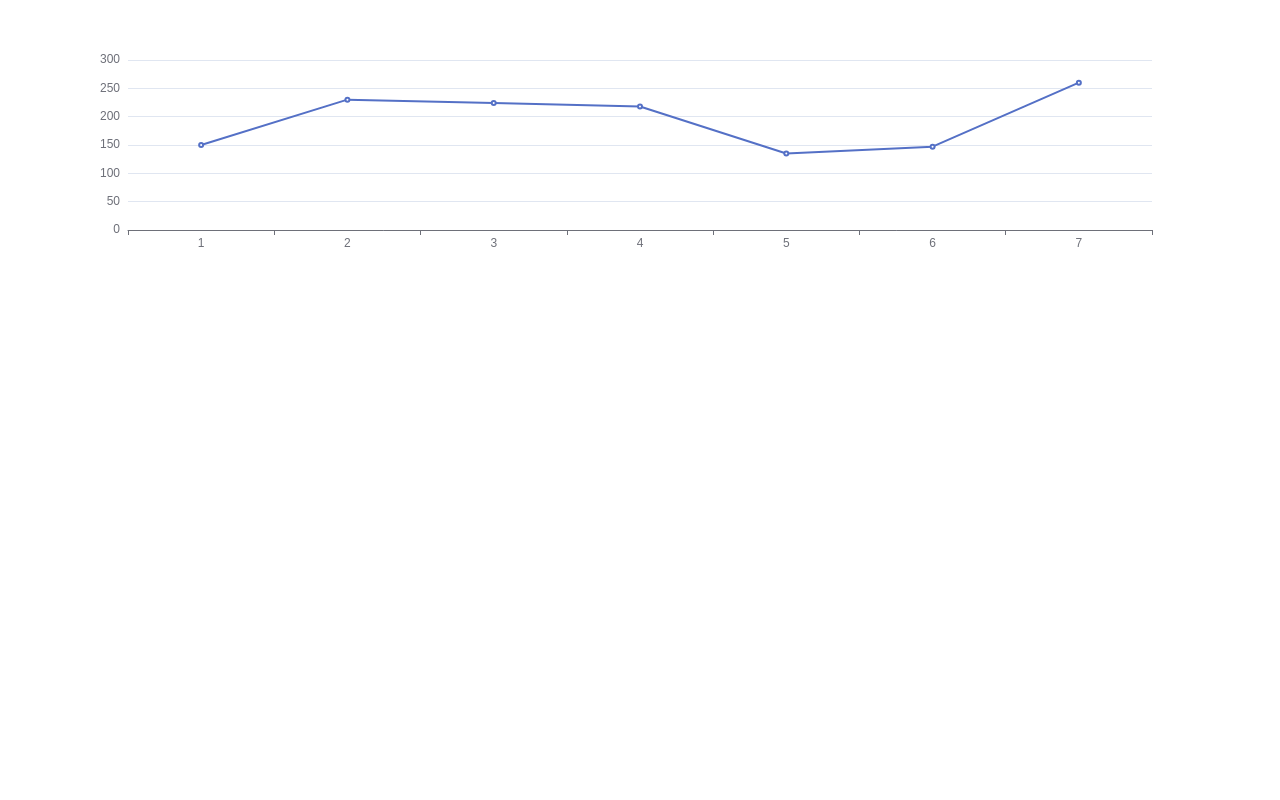
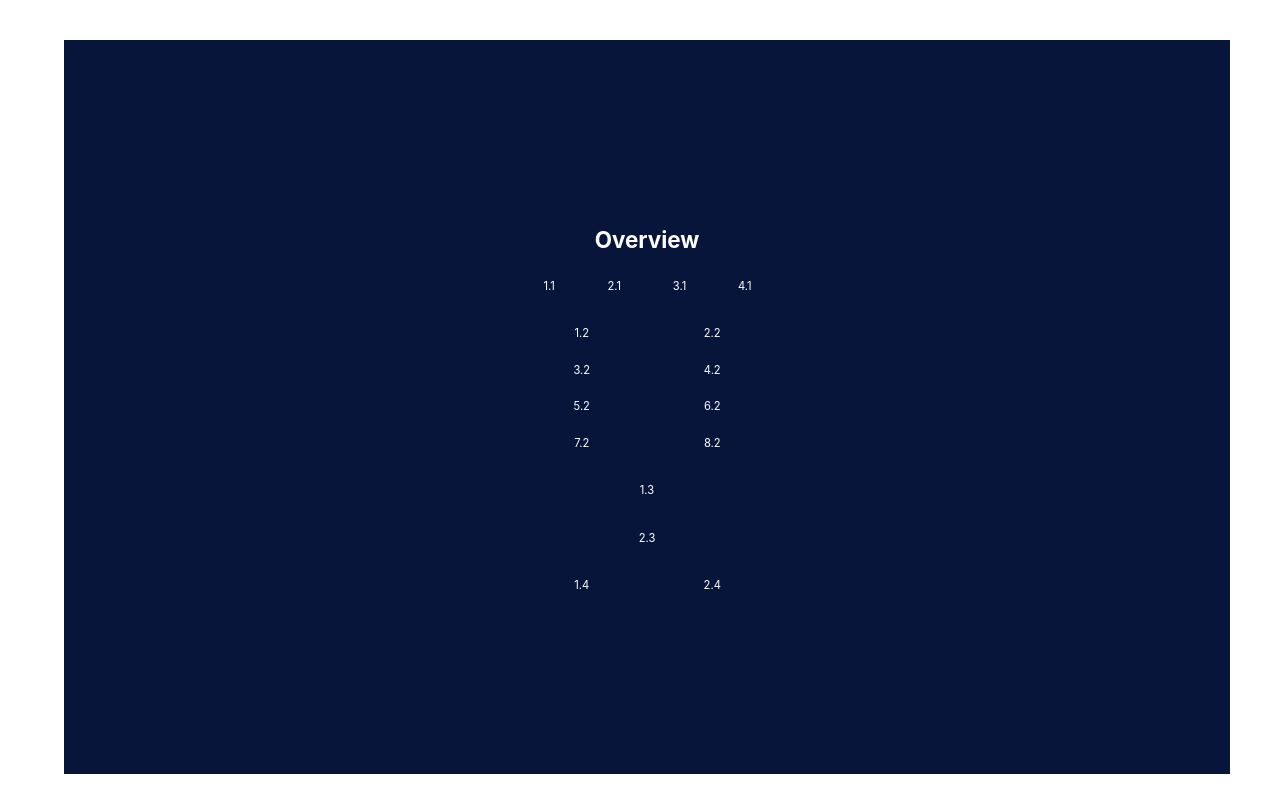
Before and after one commit to SatStat/SatStat, a React (Create React App) app: page / in a window 1280 px wide. Built offline with nearby package versions, Linux system fonts and the light colour scheme.

Commit message:
wip 🚧: grid flexbox feito. Continuando...

```diff
--- a/src/index.tsx
+++ b/src/index.tsx
@@ -2,12 +2,13 @@ import React from 'react';
 import ReactDOM from 'react-dom/client';
 import './index.css';
 import App from './App';
+import Overview from './pages/Overview/Overview';
 
 const root = ReactDOM.createRoot(
   document.getElementById('root') as HTMLElement
 );
 root.render(
   <React.StrictMode>
-    <App />
+    <Overview />
   </React.StrictMode>
 );
--- /dev/null
+++ b/src/pages/Overview/Overview.tsx
@@ -0,0 +1,198 @@
+import { Box, Grid } from '@mui/material';
+import React from 'react';
+import CSS from 'csstype';
+import './index.css';
+
+const pageStyle: CSS.Properties = {
+
+    // Define o estilo da página
+    backgroundColor: '#07153a',
+    color: 'white',
+    textAlign: 'center',
+    border: '1px solid white',
+    borderRadius: 'px',
+    padding: '10px',
+    margin: '10px',
+    height: '90%',
+    width: '90%',
+    display: 'flex',
+    alignItems: 'center',
+    justifyContent: 'center',
+
+    // Alinha self ao centro da página
+    position: 'absolute',
+    left: '50%',
+    top: '50%',
+    transform: 'translate(-50%, -50%)',
+
+    // Diminui a escala geral da página
+    zoom: '0.7',
+};
+
+function Overview() {
+
+    document.title = "SatStat - Overview";
+
+    // Passa o pageStyle para o corpo da página
+    return (
+        <div style={pageStyle}>
+            <OverviewContent />
+        </div>
+    );
+}
+
+function OverviewContent() {
+
+    return (
+
+        <Box>
+            <h1>Overview</h1>
+
+
+        {/* Define um gride com 4 repartições horizontais */}
+
+        <Grid container spacing={2}>
+            <Grid item xs={12}>
+                <Box className="box">
+
+                    {/* Define um gride com 4 repartições verticais */}
+
+                    <Grid container spacing={2}>
+                        <Grid item xs={3}>
+                            <Box className="box">
+                                <p>1.1</p>
+                            </Box>
+                        </Grid>
+                        <Grid item xs={3}>
+                            <Box className="box">
+                                <p>2.1</p>
+                            </Box>
+                        </Grid>
+                        <Grid item xs={3}>
+                            <Box className="box">
+                                <p>3.1</p>
+                            </Box>
+                        </Grid>
+                        <Grid item xs={3}>
+                            <Box className="box">
+                                <p>4.1</p>
+                            </Box>
+                        </Grid>
+                    </Grid>
+
+                </Box>
+            </Grid>
+            <Grid item xs={12}>
+                <Box className="box">
+
+                    {/* Define um gride com 8 repartições, 2 verticais e 4 horizontais */}
+
+                    <Grid container spacing={2}>
+                        <Grid item xs={6}>
+                            <Box className="box">
+                                <p>1.2</p>
+                            </Box>
+                        </Grid>
+                        <Grid item xs={6}>
+                            <Box className="box">
+                                <p>2.2</p>
+                            </Box>
+                        </Grid>
+                    </Grid>
+
+                    <Grid container spacing={2}>
+                        <Grid item xs={6}>
+                            <Box className="box">
+                                <p>3.2</p>
+                            </Box>
+                        </Grid>
+                        <Grid item xs={6}>
+                            <Box className="box">
+                                <p>4.2</p>
+                            </Box>
+                        </Grid>
+                    </Grid>
+
+                    <Box className="box">
+                        <Grid container spacing={2}>
+                            <Grid item xs={6}>
+                                <Box className="box">
+                                    <p>5.2</p>
+                                </Box>
+                            </Grid>
+                            <Grid item xs={6}>
+                                <Box className="box">
+                                    <p>6.2</p>
+                                </Box>
+                            </Grid>
+                        </Grid>
+                    </Box>
+
+                    <Box className="box">
+                        <Grid container spacing={2}>
+                            <Grid item xs={6}>
+                                <Box className="box">
+                                    <p>7.2</p>
+                                </Box>
+                            </Grid>
+                            <Grid item xs={6}>
+                                <Box className="box">
+                                    <p>8.2</p>
+                                </Box>
+                            </Grid>
+                        </Grid>
+                    </Box>
+
+                </Box>
+            </Grid>
+            <Grid item xs={12}>
+                <Box className="box">
+
+                    {/* Define um gride com 2 repartições horizontais */}
+
+                    <Grid container spacing={2}>
+                        <Grid item xs={12}>
+                            <Box className="box">
+                                <p>1.3</p>
+                            </Box>
+                        </Grid>
+                        <Grid item xs={12}>
+                            <Box className="box">
+                                <p>2.3</p>
+                            </Box>
+                        </Grid>
+                    </Grid>
+
+                </Box>
+            </Grid>
+            <Grid item xs={12}>
+                <Box className="box">
+
+                    {/* Define um gride com 2 repartições verticais */}
+
+                    <Grid container spacing={2}>
+                        <Grid item xs={6}>
+                            <Box className="box">
+                                <p>1.4</p>
+                            </Box>
+                        </Grid>
+                        <Grid item xs={6}>
+                            <Box className="box">
+                                <p>2.4</p>
+                            </Box>
+                        </Grid>
+                    </Grid>
+
+                </Box>
+            </Grid>
+        </Grid>
+
+        </Box>
+
+
+    );
+}
+
+
+
+export default Overview;
```
Also changed, not shown: src/pages/Home/index.css (deleted), src/pages/Overview/index.css (added).
